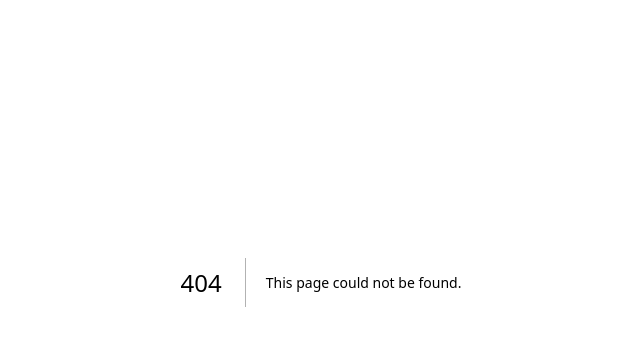
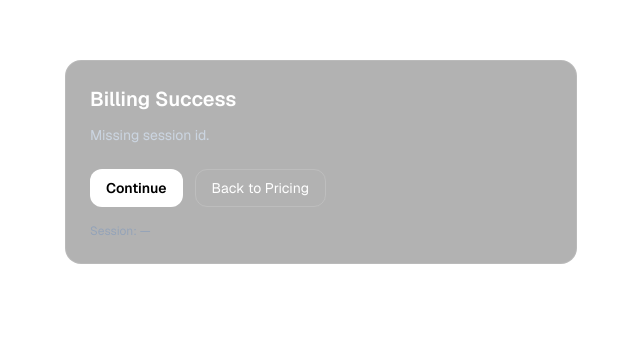
Before and after one commit to CODEHERO-alt/nextjs-with-supabase, a Next.js app: page /billing/success in a window 1280 px wide. Before the commit this address had no page. Shown: the part 118-464 px from the top of the page, without its empty margins (319-959 px from the left). Built offline with nearby package versions, Linux system fonts and the light colour scheme.

Commit message:
Create page.tsx

```diff
--- /dev/null
+++ b/app/billing/success/page.tsx
@@ -0,0 +1,100 @@
+"use client";
+
+import { useEffect, useMemo, useState } from "react";
+import { useSearchParams } from "next/navigation";
+import Link from "next/link";
+
+type Status = "idle" | "verifying" | "success" | "error";
+
+export default function BillingSuccessPage() {
+  const searchParams = useSearchParams();
+  const sessionId = useMemo(() => searchParams.get("session_id") || "", [searchParams]);
+
+  const [status, setStatus] = useState<Status>("idle");
+  const [message, setMessage] = useState<string>("");
+
+  useEffect(() => {
+    let canceled = false;
+
+    async function verify() {
+      if (!sessionId) {
+        setStatus("error");
+        setMessage("Missing session id.");
+        return;
+      }
+
+      setStatus("verifying");
+      setMessage("");
+
+      try {
+        const res = await fetch("/api/paywall/verify", {
+          method: "POST",
+          headers: { "Content-Type": "application/json" },
+          body: JSON.stringify({ session_id: sessionId }),
+        });
+
+        const data = await res.json().catch(() => ({}));
+
+        if (canceled) return;
+
+        if (res.ok && data?.ok) {
+          setStatus("success");
+          setMessage("Payment verified. Your access is now active.");
+          return;
+        }
+
+        setStatus("error");
+        setMessage(
+          data?.error
+            ? `Could not verify payment (${data.error}).`
+            : "Could not verify payment."
+        );
+      } catch {
+        if (canceled) return;
+        setStatus("error");
+        setMessage("Verification failed due to a network/server issue.");
+      }
+    }
+
+    verify();
+
+    return () => {
+      canceled = true;
+    };
+  }, [sessionId]);
+
+  return (
+    <main className="min-h-[70vh] flex items-center justify-center px-6">
+      <div className="w-full max-w-lg rounded-2xl border border-white/10 bg-black/30 backdrop-blur p-6">
+        <h1 className="text-xl font-semibold text-white">Billing Success</h1>
+
+        <div className="mt-3 text-sm text-slate-300">
+          {status === "verifying" && <p>Verifying your payment…</p>}
+          {status === "success" && <p>{message}</p>}
+          {status === "error" && <p>{message}</p>}
+          {status === "idle" && <p>Preparing verification…</p>}
+        </div>
+
+        <div className="mt-6 flex gap-3">
+          <Link
+            href="/start"
+            className="inline-flex items-center justify-center rounded-xl bg-white text-black px-4 py-2 text-sm font-semibold hover:opacity-90"
+          >
+            Continue
+          </Link>
+
+          <Link
+            href="/pricing"
+            className="inline-flex items-center justify-center rounded-xl border border-white/15 text-white px-4 py-2 text-sm hover:bg-white/5"
+          >
+            Back to Pricing
+          </Link>
+        </div>
+
+        <p className="mt-4 text-xs text-slate-400 break-all">
+          Session: {sessionId || "—"}
+        </p>
+      </div>
+    </main>
+  );
+}
```
